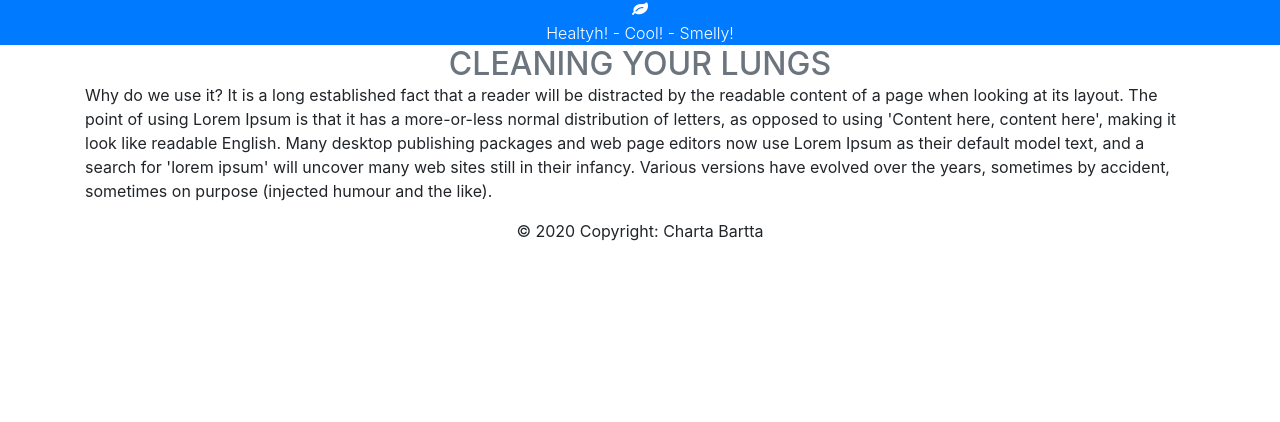
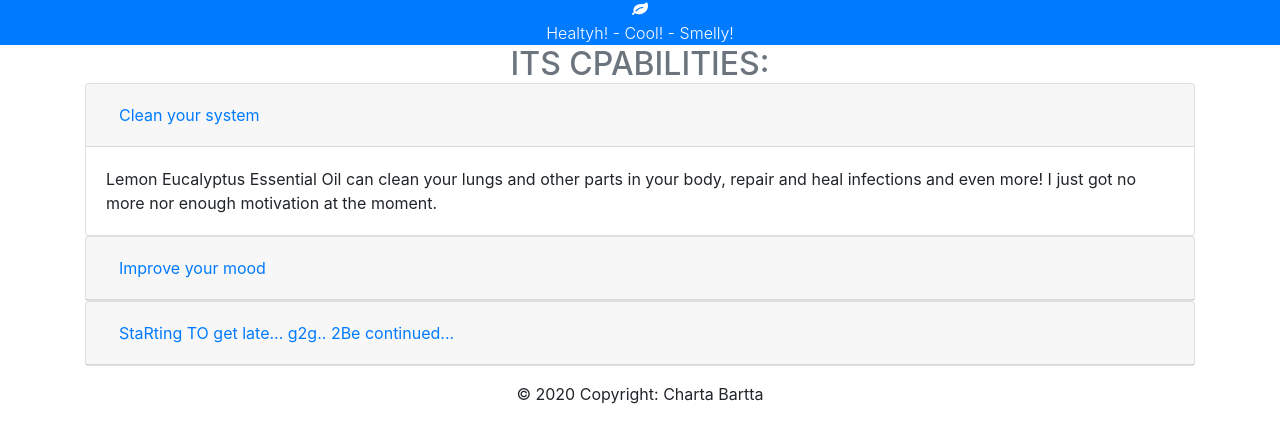
Before and after one commit to 72v1k4/Eucalyptus, a plain HTML site: page index.html in a window 1280 px wide. Shown: the part 956-1378 px from the top of the page. Before the commit the page ends 1215 px from the top, so only its background shows below. Drawn offline with nearby package versions, Linux system fonts and the light colour scheme.

Commit message:
Footer, Accordion

```diff
--- a/index.html
+++ b/index.html
@@ -38,7 +38,7 @@
                     </li>
                     <li class=" nav-item mx-0 mx-lg-1">
                         <a class="nav-link py-3 px-0 px-lg-3 rounded js-scroll-trigger"
-                            onclick="alert('Ebay? SuperPharm?')</a>">Where?</a>
+                            onclick="alert('Ebay? SuperPharm?')"</a>>Where?</a>
                     </li>
 
 
@@ -85,31 +85,67 @@
         <div class="container">
 
             <h2 class="page-section-heading text-center text-uppercase text-secondary mb-0">
-                Cleaning your lungs</h2>
+
+                Its cpabilities:</h2>
+
+            <div id="accordion">
+                <div class="card">
+                    <div class="card-header" id="headingOne">
+                        <h5 class="mb-0">
+                            <button class="btn btn-link" data-toggle="collapse" data-target="#collapseOne"
+                                aria-expanded="true" aria-controls="collapseOne">
+                                Clean your system
+                            </button>
+                        </h5>
+                    </div>
+
+                    <div id="collapseOne" class="collapse show" aria-labelledby="headingOne" data-parent="#accordion">
+                        <div class="card-body">
+                            Lemon Eucalyptus Essential Oil can clean your lungs and other parts in your body, repair and
+                            heal infections and even more! I just got no more nor enough motivation at the moment.
+                        </div>
+                    </div>
+                </div>
+                <div class="card">
+                    <div class="card-header" id="headingTwo">
+                        <h5 class="mb-0">
+                            <button class="btn btn-link collapsed" data-toggle="collapse" data-target="#collapseTwo"
+                                aria-expanded="false" aria-controls="collapseTwo">
+                                Improve your mood
+                            </button>
+                        </h5>
+                    </div>
+                    <div id="collapseTwo" class="collapse" aria-labelledby="headingTwo" data-parent="#accordion">
+                        <div class="card-body">
+                            Actually it can do even more than just improve the mood, it can heal post-traumatic ppl from
+                            their disease.
+                        </div>
+                    </div>
+                </div>
+                <div class="card">
+                    <div class="card-header" id="headingThree">
+                        <h5 class="mb-0">
+                            <button class="btn btn-link collapsed" data-toggle="collapse" data-target="#collapseThree"
+                                aria-expanded="false" aria-controls="collapseThree">
+                                StaRting TO get late... g2g.. 2Be continued... </button>
+                        </h5>
+                    </div>
+                    <div id="collapseThree" class="collapse" aria-labelledby="headingThree" data-parent="#accordion">
+                        <div class="card-body">
+                            Anim pariatur cliche reprehenderit, enim eiusmod high life accusamus terry richardson ad
+                            squid. 3 wolf moon officia aute, non cupidatat skateboard dolor brunch. Food truck quinoa
+                            nesciunt laborum eiusmod. Brunch 3 wolf moon tempor, sunt aliqua put a bird on it squid
+                            single-origin coffee nulla assumenda shoreditch et. Nihil anim keffiyeh helvetica, craft
+                            beer labore wes anderson cred nesciunt sapiente ea proident. Ad vegan excepteur butcher vice
+                            lomo. Leggings occaecat craft beer farm-to-table, raw denim aesthetic synth nesciunt you
+                            probably haven't heard of them accusamus labore sustainable VHS.
+                        </div>
+                    </div>
+                </div>
+            </div>
 
 
-            <div class="divider-custom">
-                <div class="divider-custom-line"></div>
-                <div class="divider-custom-icon">
-                    Why do we use it?
-                    It is a long established fact that a reader will be distracted by the
-                    readable content of a page
-                    when looking at its layout. The point of using Lorem Ipsum is that it
-                    has a more-or-less normal
-                    distribution of letters, as opposed to using 'Content here, content
-                    here', making it look like
-                    readable English. Many desktop publishing packages and web page editors
-                    now use Lorem Ipsum as their
-                    default model text, and a search for 'lorem ipsum' will uncover many web
-                    sites still in their
-                    infancy. Various versions have evolved over the years, sometimes by
-                    accident, sometimes on purpose
-                    (injected humour and the like).
 
-
-                </div>
-                <div class="divider-custom-line"></div>
-            </div>
             <div class="footer-copyright text-center py-3">© 2020 Copyright:
                 <a onclick="alert('noCopyRights')"> Charta Bartta</a>
             </div>
```
